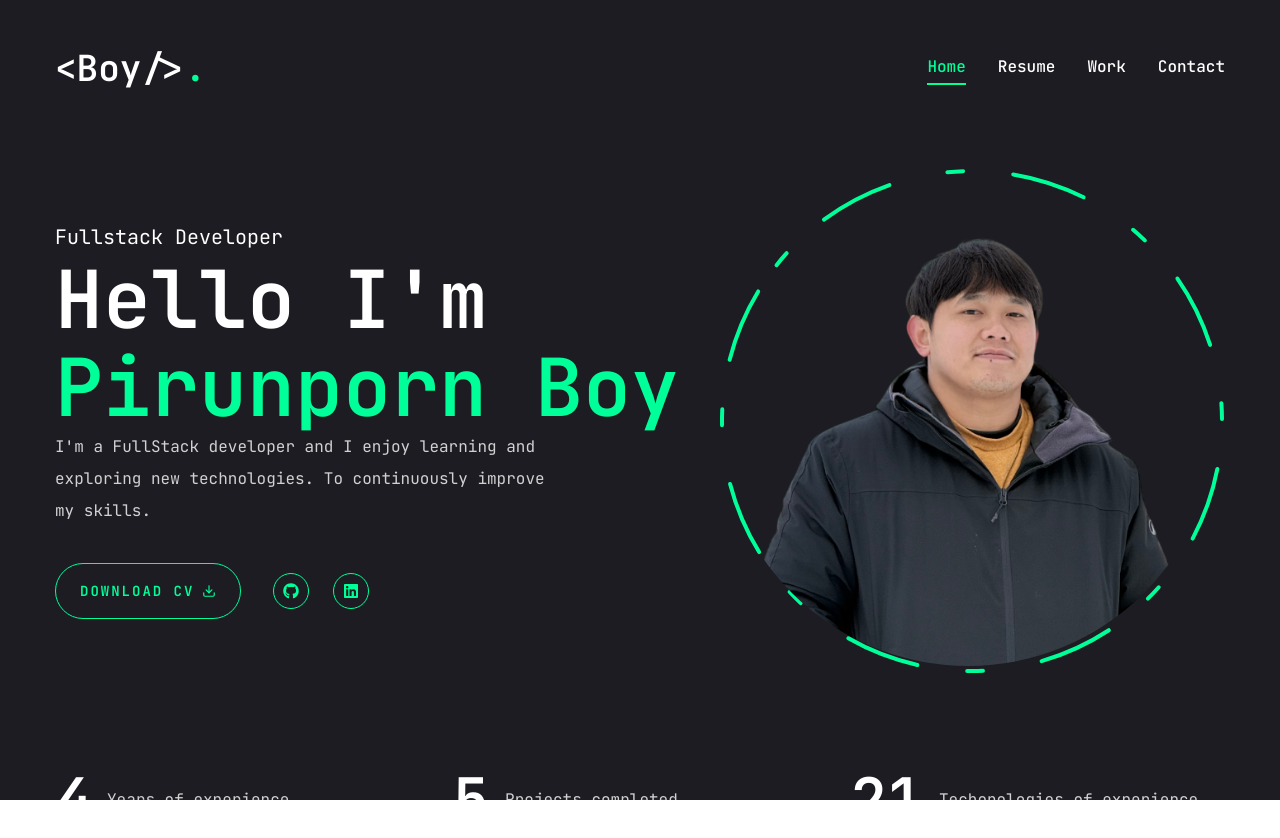
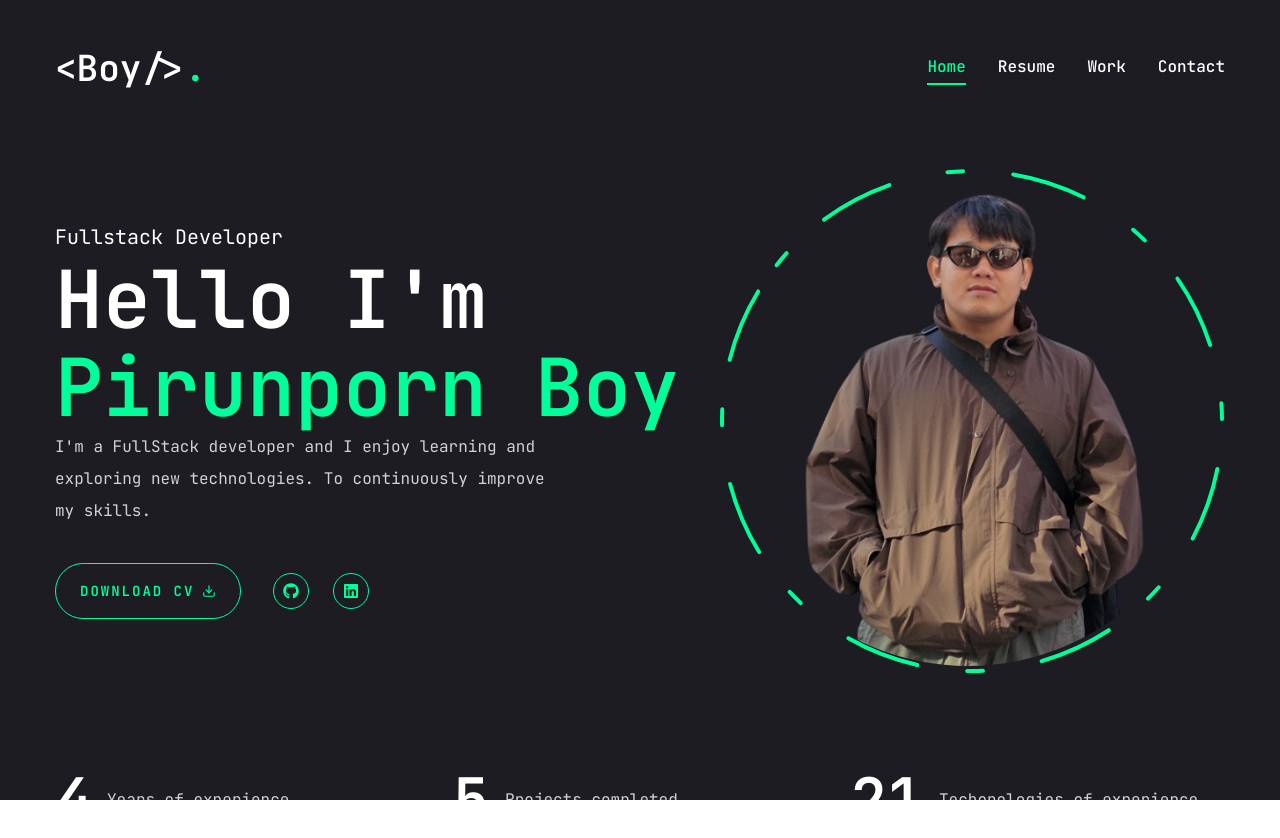
Before and after one commit to BoyPirunporn/portfolio, a Next.js app: page / in a window 1280 px wide. Built offline with nearby package versions, Linux system fonts and the light colour scheme.

Commit message:
update: profile picture

```diff
--- a/components/Photo.tsx
+++ b/components/Photo.tsx
@@ -10,7 +10,7 @@ const Photo = () => {
                     initial={{ opacity: 0 }}
                     animate={{ opacity: 1, transition: { delay: 2, duration: 0.4, ease: "easeInOut" } }}
                     className='w-[290px] h-[298px] xl:w-[498px] xl:h-[498px]  absolute'>
-                    <Image src={"/me3.png"} priority quality={100} fill alt='me' className='object-contain rounded-full' />
+                    <Image src={"/me2.png"} priority quality={100} fill alt='me' className='object-contain rounded-full' />
                 </motion.div>
 
                 {/* circle */}
```
